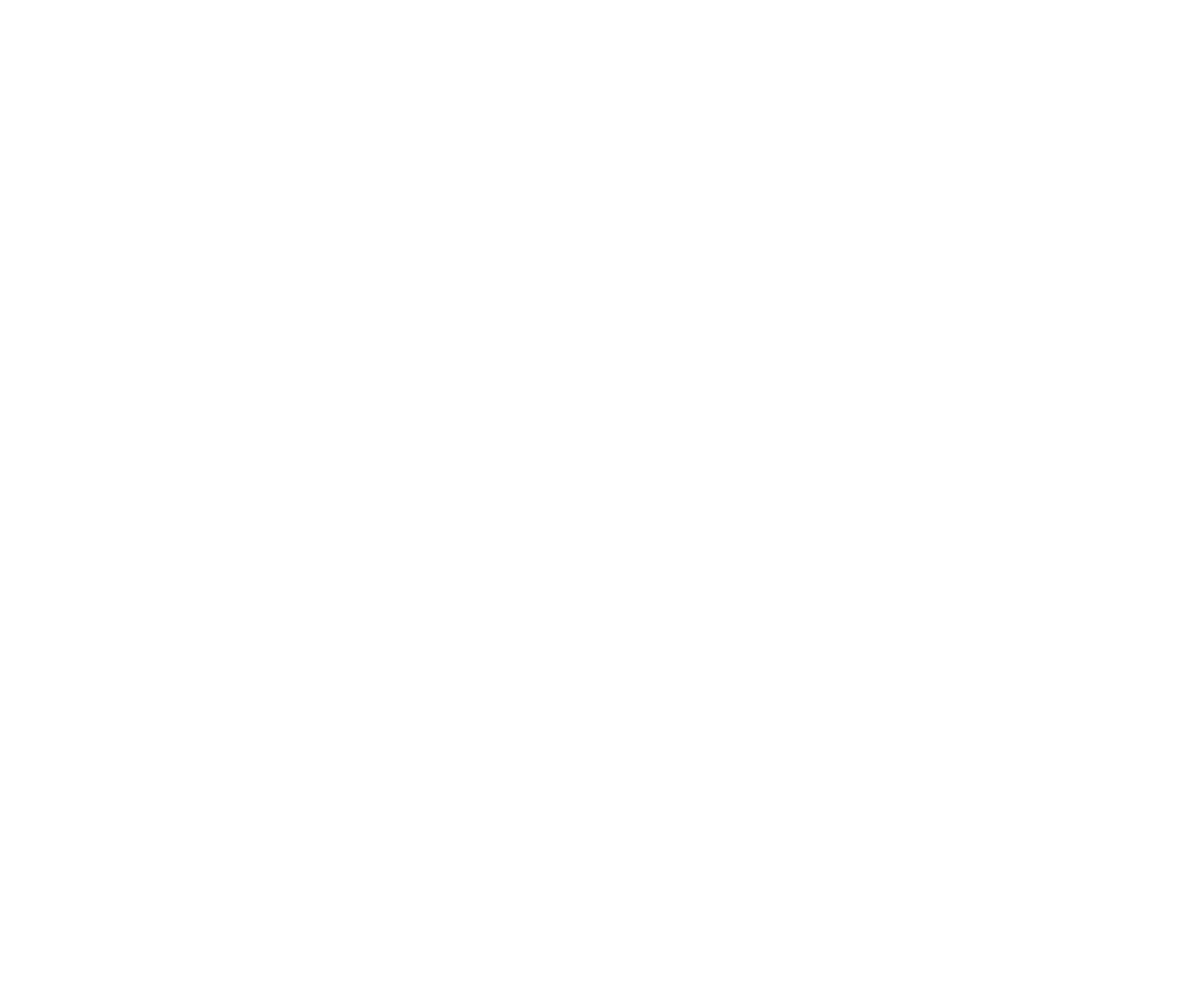
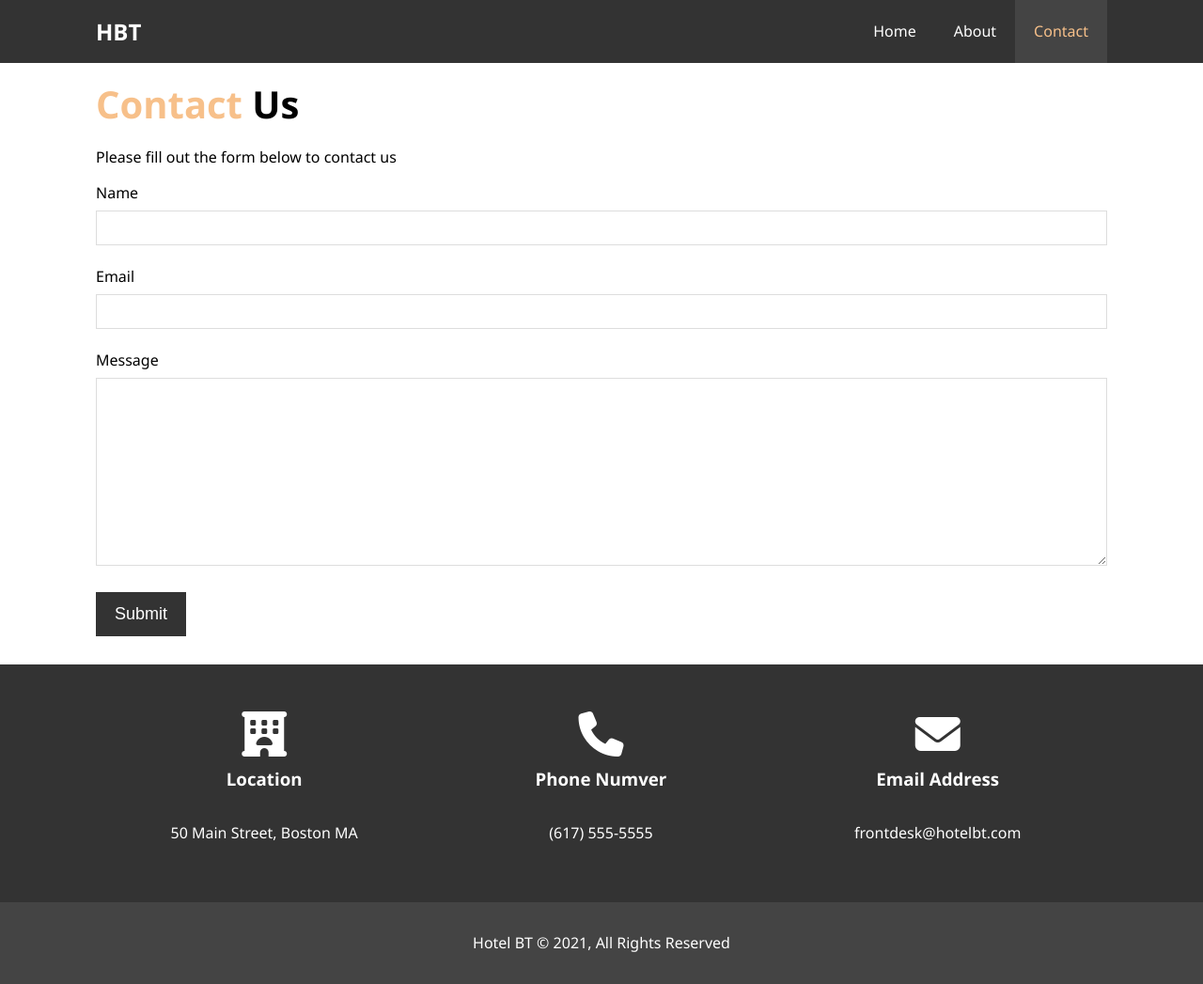
Before and after one commit to JAYMAC1/Modern-HTML-and-CSS-from-the-Beginning-Including-Sass-, a plain HTML site: page hotel-website/contact.html in a window 1280 px wide. Shown: the whole page at 94% size. Before the commit the page ends 800 px from the top, so only its background shows below. Drawn offline with Linux system fonts and the light colour scheme.

Commit message:
contact.html and styled

```diff
--- a/hotel-website/contact.html
+++ b/hotel-website/contact.html
@@ -0,0 +1,76 @@
+<!DOCTYPE html>
+<html lang="en">
+  <head>
+    <meta charset="UTF-8" />
+    <meta http-equiv="X-UA-Compatible" content="IE=edge" />
+    <meta name="viewport" content="width=device-width, initial-scale=1.0" />
+    <meta
+      name="description"
+      content="Welcome to the most extraordinary hotel North Ayrshire."
+    />
+    <meta name="keywords" content="Hotel, North Ayrshire, Scotland" />
+    <link rel="stylesheet" href="css/style.css" />
+    <script
+      src="https://kit.fontawesome.com/cde18a88e2.js"
+      crossorigin="anonymous"
+    ></script>
+    <title>Hotel BT | Contact</title>
+  </head>
+  <body>
+    <header>
+      <nav id="navbar">
+        <div class="container">
+          <h1 class="logo"><a href="index.html">HBT</a></h1>
+          <ul>
+            <li><a href="index.html">Home</a></li>
+            <li><a href="about.html">About</a></li>
+            <li><a class="current" href="contact.html">Contact</a></li>
+          </ul>
+        </div>
+      </nav>
+    </header>
+    <section id="contact-form" class="py-3">
+      <div class="container">
+        <h1 class="l-heading"><span class="text-primary">Contact</span> Us</h1>
+        <p>Please fill out the form below to contact us</p>
+        <form action="process.php">
+          <div class="form-group">
+            <label for="name">Name</label>
+            <input type="text" name="name" id="name" />
+          </div>
+          <div class="form-group">
+            <label for="email">Email</label>
+            <input type="email" name="email" id="email" />
+          </div>
+          <div class="form-group">
+            <label for="message">Message</label>
+            <textarea name="message" id="message"></textarea>
+          </div>
+          <button class="btn" type="submit">Submit</button>
+        </form>
+      </div>
+    </section>
+    <section id="contact-info" class="bg-dark">
+      <div class="container">
+        <div class="box">
+          <i class="fas fa-hotel fa-3x"></i>
+          <h3>Location</h3>
+          <p>50 Main Street, Boston MA</p>
+        </div>
+        <div class="box">
+          <i class="fas fa-phone fa-3x"></i>
+          <h3>Phone Numver</h3>
+          <p>(617) 555-5555</p>
+        </div>
+        <div class="box">
+          <i class="fas fa-envelope fa-3x"></i>
+          <h3>Email Address</h3>
+          <p>frontdesk@hotelbt.com</p>
+        </div>
+      </div>
+    </section>
+    <footer id="main-footer">
+      <p>Hotel BT &copy; 2021, All Rights Reserved</p>
+    </footer>
+  </body>
+</html>
--- a/hotel-website/css/style.css
+++ b/hotel-website/css/style.css
@@ -234,6 +234,33 @@ p {
   margin-right: 20px;
   border-radius: 50%;
 }
+
+/* Contact Form */
+#contact-form .form-group {
+  margin-bottom: 20px;
+}
+
+#contact-form label {
+  display: block;
+  margin-bottom: 5px;
+}
+
+#contact-form input,
+#contact-form textarea {
+  width: 100%;
+  padding: 10px;
+  border: 1px #ddd solid;
+}
+#contact-form input:focus,
+#contact-form textarea:focus {
+  outline: none;
+  border-color: #f7c08a;
+}
+
+#contact-form textarea {
+  height: 200px;
+}
+
 /* Footer */
 #main-footer {
   text-align: center;
```
